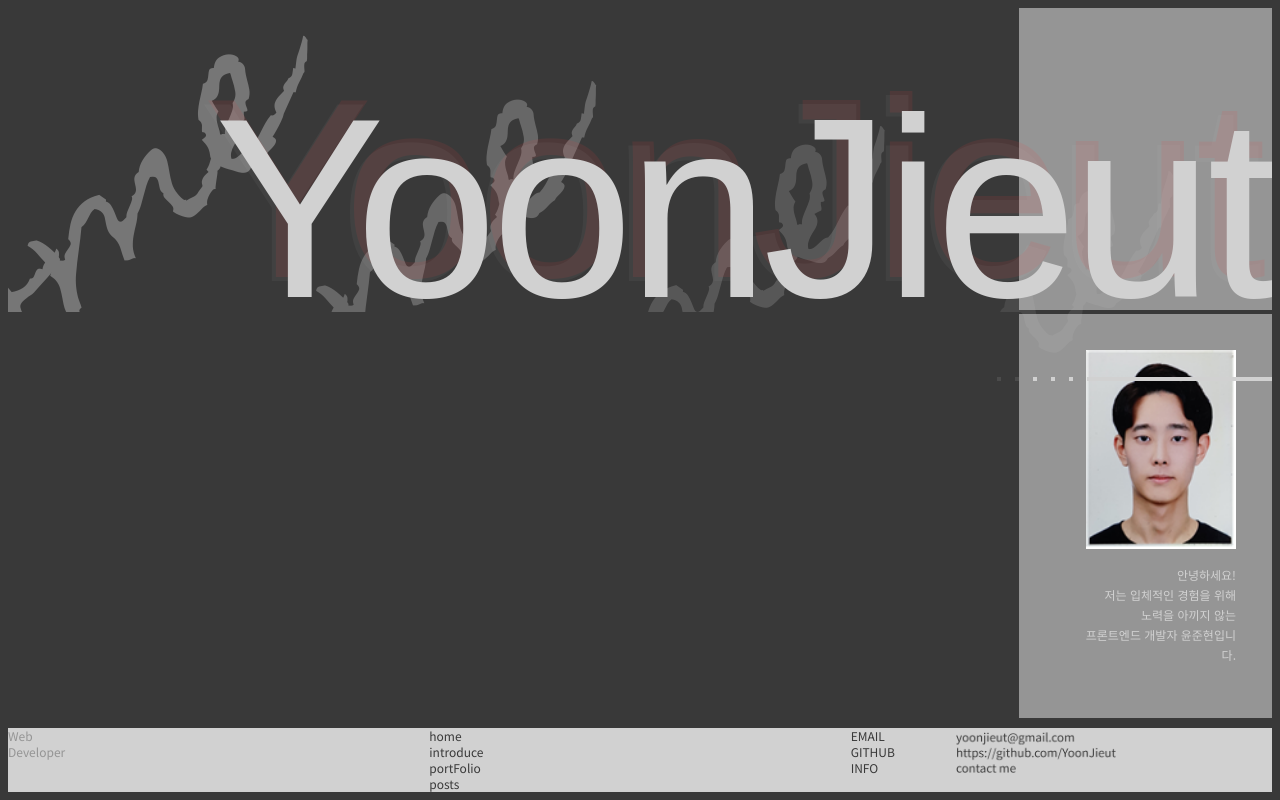
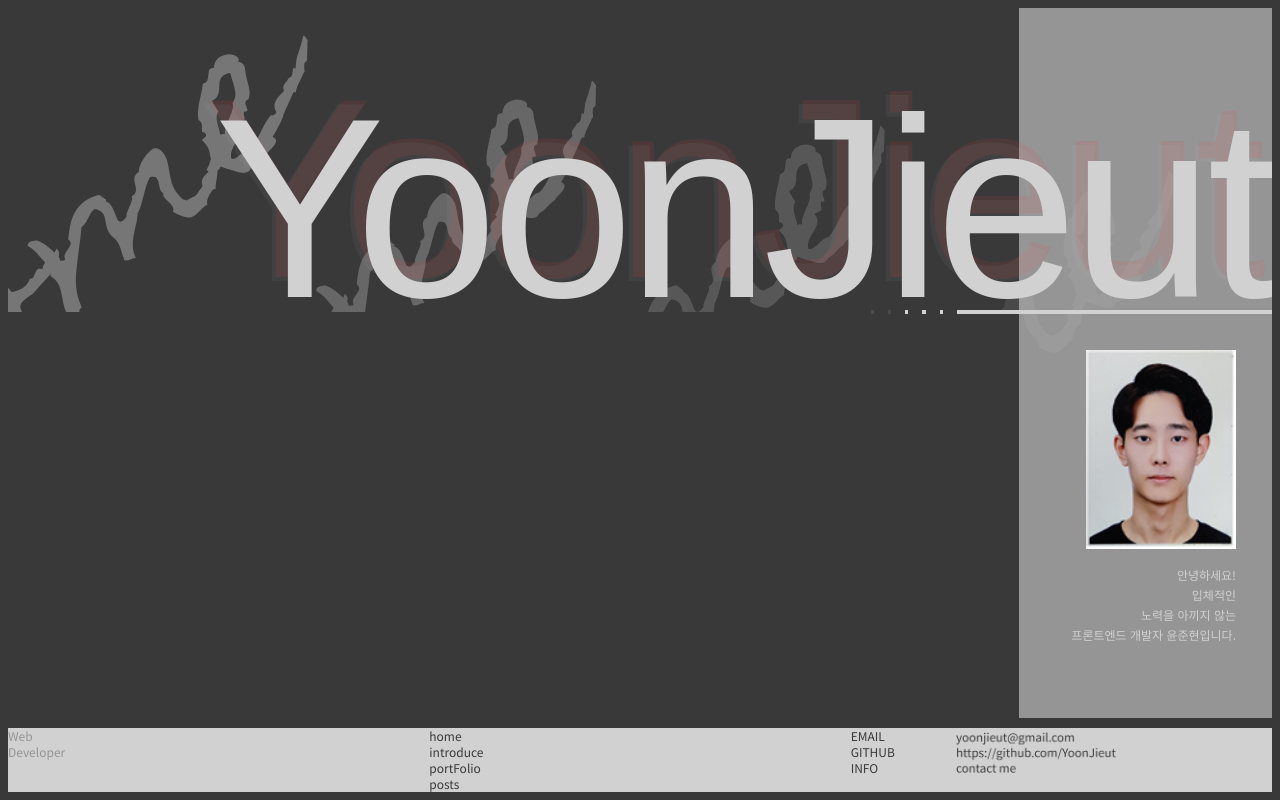
Before and after one commit to YoonJieut/YoonJieutBlog, a Next.js app: page /mainTest in a window 1280 px wide. Built offline with nearby package versions, Linux system fonts and the light colour scheme; a web font is replaced by a local one.

Commit message:
style : fix width
자꾸 밖으로 나가는 것을 발견,  아예 영역을 생성하고 안에 relative로 작성했다.

```diff
--- a/app/components/ui/design/dotLine.tsx
+++ b/app/components/ui/design/dotLine.tsx
@@ -4,13 +4,13 @@ const DotLine: React.FC = () => {
   // const custom = `detailLine ${className} flex gap-4`;
 
   return (
-    <div className="detailLine flex gap-[14px] absolute top-[369px] left-[-22px] z-30 w-[500px] h-1">
+    <div className="detailLine flex gap-[14px] absolute top-0 right-0 z-30 w-[401px] h-1">
       <div className="w-[4px] h-1 bg-main"></div>
       <div className="w-[4px] h-1 bg-main"></div>
       <div className="w-[4px] h-1 bg-sub-1"></div>
       <div className="w-[4px] h-1 bg-sub-1"></div>
       <div className="w-[4px] h-1 bg-sub-1"></div>
-      <div className="w-[400px] h-1 bg-sub-1"></div>
+      <div className="w-full h-1 bg-sub-1"></div>
     </div>
   );
 };
--- a/app/components/ui/testUi/IntroduceLayoutTest.tsx
+++ b/app/components/ui/testUi/IntroduceLayoutTest.tsx
@@ -1,6 +1,5 @@
 import Section from "@/app/components/ui/atom/Basic/Section";
 import DotLine from "@/app/components/ui/design/dotLine";
-import ImgCard from "../Molecules/ImgCard/ImgCard";
 import Image from "next/image";
 import MainBanner from "../Molecules/Title/MainBanner";
 import WelcomePart from "../Molecules/etc/WelcomePart";
@@ -22,8 +21,9 @@ export default function IntroduceLayoutTest() {
           {/* todo : 마우스 올라가면 텍스트 겹치는 애니메이션 */}
           <MainBanner />
         </div>
-        <div className="w-full h-[4px] bg-basic"></div>
-        <DotLine />
+        <div className="w-full h-[4px] bg-basic relative">
+          <DotLine />
+        </div>
         <div className="rightBottom w-full relative h-4/7 p-9">
           <div className="flex flex-col items-end gap-4">
             <Image
@@ -32,9 +32,9 @@ export default function IntroduceLayoutTest() {
               width={150}
               height={244}
             />
-            <p className="text-[12px] leading-5 w-40 text-right">
+            <p className="text-[12px] leading-5 w-44 text-right">
               안녕하세요! <br />
-              저는 입체적인 경험을 위해 <br />
+              입체적인 <br />
               노력을 아끼지 않는 <br />
               프론트엔드 개발자 윤준현입니다.
             </p>
```
